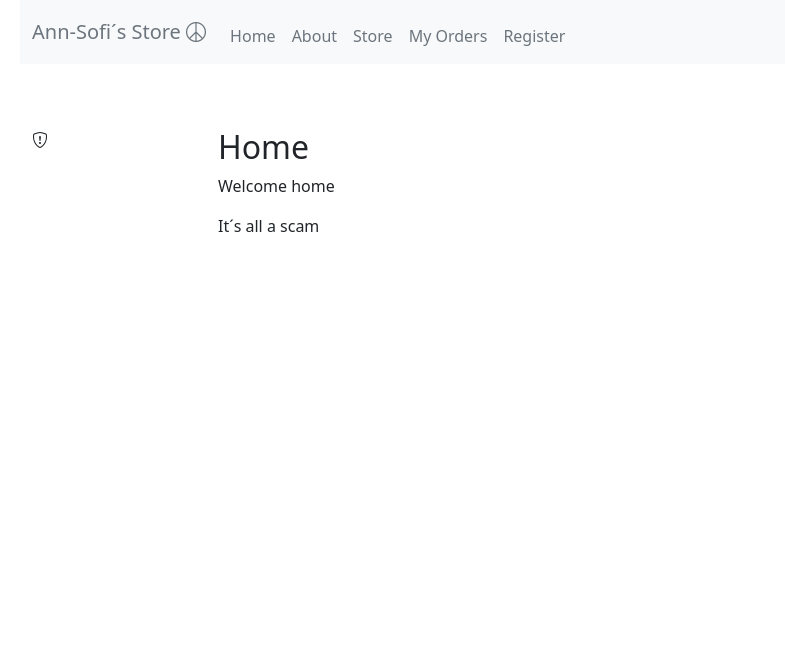
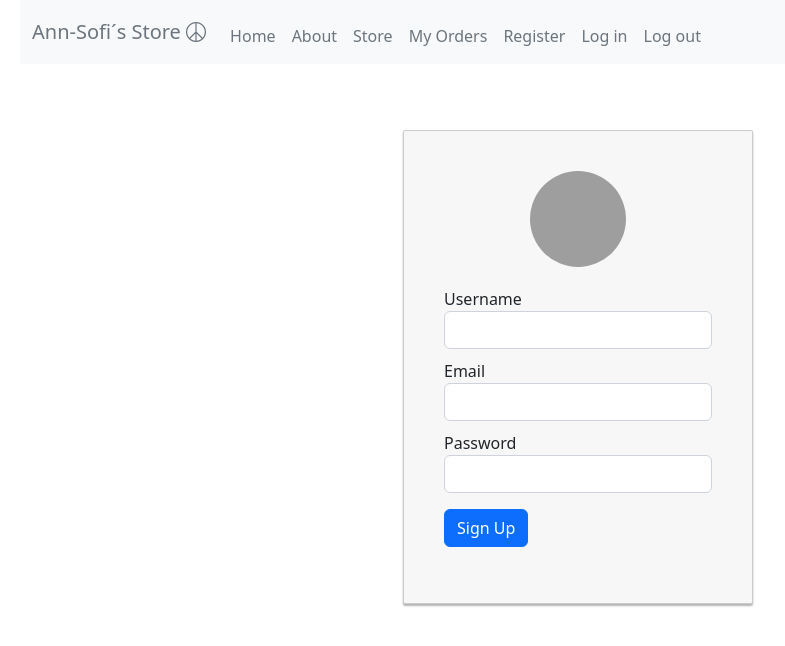
Before and after one commit to annsofilen/Vue1Crud, a Vue app: page /#/Register in a window 1280 px wide. Before the commit this address led to /#/. Shown: the top 646 px of the page, without its empty margins (62-847 px from the left). Built offline with nearby package versions, Linux system fonts and the light colour scheme; grey boxes are pictures that could not be loaded.

Commit message:
create works, new components, header is a mess

```diff
--- a/src/components/Header.vue
+++ b/src/components/Header.vue
@@ -1,5 +1,22 @@
 <script setup>
 import 'bootstrap-icons/font/bootstrap-icons.css';
+
+
+import { computed } from 'vue'
+import { useStore } from 'vuex'
+import { useRouter } from 'vue-router'
+import AuthService from '../services/AuthService';
+const store = useStore();
+const router = useRouter()
+
+const currentUser = computed(() => {
+    return store.state.auth.user;
+});
+
+function logOut() {
+    store.dispatch('auth/logout');
+    router.push('/login');
+}
 </script>
 
 <template>
@@ -26,6 +43,12 @@
                     <li class="nav-item">
                         <router-link class="nav-link text-muted" to="/Register">Register</router-link>
                     </li>
+                    <li class="nav-item">
+                        <router-link class="nav-link text-muted" to="/Login"> Log in</router-link>
+                    </li>
+                    <li>
+                        <router-link class="nav-link text-muted" to="/"  @click="AuthService.logout"> Log out</router-link>
+                    </li>
                 </ul>
             </div>
             <button class="navbar-toggler bg-dark" type="button" data-bs-toggle="collapse"
--- a/src/components/Register.vue
+++ b/src/components/Register.vue
@@ -80,7 +80,7 @@
   },
   mounted() {
     if (this.loggedIn) {
-      //this.$router.push("/profile");
+      this.$router.push("/profile");
     }
   },
   methods: {
--- a/src/components/Store.vue
+++ b/src/components/Store.vue
@@ -76,7 +76,7 @@
                 //user: user
             }
             let orderPost = (await OrderService.postOrder(order)).data.data.id
-           // console.log(orderPost)
+            // console.log(orderPost)
 
 
             for (let prod of this.cart) {
@@ -88,7 +88,6 @@
                     orderId: orderPost
                 }
                 //console.log((newProduct))
-                JSON.stringify(newProduct)
                 // ProductService.postProduct(JSON.stringify(newProduct));
                 ProductService.postProduct(newProduct);
 
--- a/src/router.js
+++ b/src/router.js
@@ -5,6 +5,8 @@
 import MyOrders from './components/MyOrders.vue'
 import Product from './components/Product.vue'
 import Register from './components/Register.vue'
+import Login from './components/Login.vue'
+import Profile from './components/Profile.vue'
 
 const routes = [
     { path: '/', name: 'Home', component: Home },
@@ -13,6 +15,8 @@
     { path: '/MyOrders', name: 'My Orders', component: MyOrders },
     { path: '/Product', name: 'Product', component: Product },
     { path: '/Register', name: 'Register', component: Register },
+    { path: '/Login', name: 'Login', component: Login },
+    { path: '/Profile', name: 'Profile', component: Profile },
 ]
 
 const router = createRouter({
--- a/src/services/AuthService.js
+++ b/src/services/AuthService.js
@@ -49,6 +49,7 @@
 
   static logout() {
     localStorage.removeItem('user');
+    console.log("logged out")
   }
 
   static authHeader() {
--- a/src/services/ProductService.js
+++ b/src/services/ProductService.js
@@ -15,7 +15,7 @@
 
     async postProduct(product) {
         console.log('product sent from productService: ' + JSON.stringify(product))
-        console.log(await axios.post(USER_API_URL + 'api/products/'));
+        //console.log((USER_API_URL + 'api/products/'));
         return await axios.post(USER_API_URL + 'api/products/', JSON.stringify(product), {
             headers: {
                 'Content-Type': 'application/json'
@@ -29,9 +29,9 @@
     }
 
     async updateProduct(updateObject) {
-        console.log('product sent from productService to update: ' + JSON.stringify(updateObject))
+        console.log('product sent from productService to update: ' + (updateObject))
         console.log(USER_API_URL + 'api/products/' + updateObject.id)
-        return await axios.put(USER_API_URL + 'api/products/'+updateObject.id, (updateObject))
+        return await axios.put(USER_API_URL + 'api/products/' + updateObject.id, (updateObject))
     }
 
 
```
